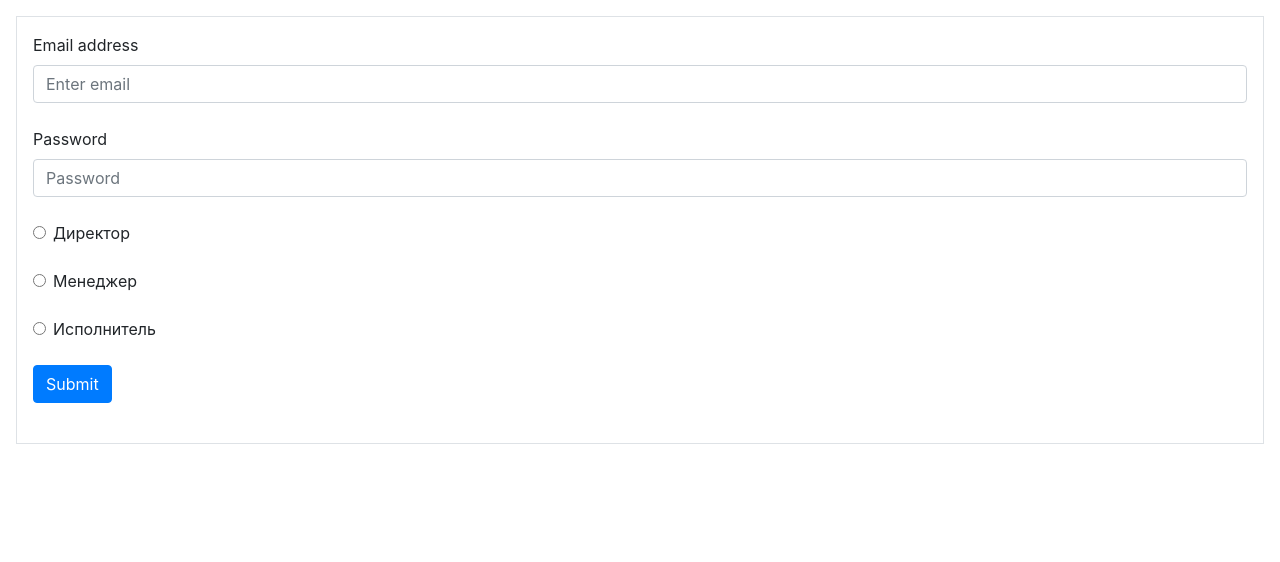
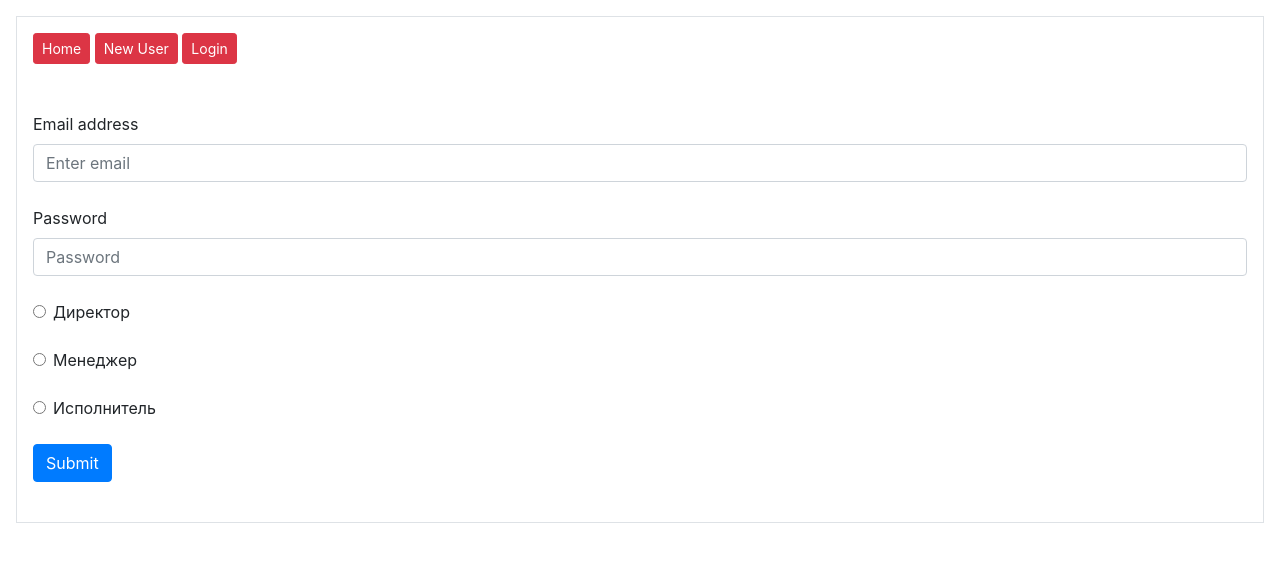
Before and after one commit to Gogeruk/junior_php_dev_TestTask_php_1_test_task_mykyta_korsikov, a PHP site: page /new/app/Views/New.php in a window 1280 px wide. Shown: the top 562 px of the page. Run offline with PHP 8.4, Linux system fonts and the light colour scheme; data that the repository does not hold is empty; some libraries are stand-ins or nearby versions.

Commit message:
Navigation added

```diff
--- a/app/app/Controllers/UserController.php
+++ b/app/app/Controllers/UserController.php
@@ -19,7 +19,6 @@ class UserController
         if (!empty($_POST)) {
             $email = $_POST['email'];
             $password = $_POST['password'];
-
             $role = 1; // director
             if (isset($_POST['manager'])) {
                 $role = 2; // manager
--- a/app/app/Views/Login.php
+++ b/app/app/Views/Login.php
@@ -1,5 +1,5 @@
 <?php include('Main.php'); ?>
-
+<?php include('Navigation.php'); ?>
 
 <form class="m-3" action="/login" id="form" method="post">
 
--- /dev/null
+++ b/app/app/Views/Navigation.php
@@ -0,0 +1,15 @@
+<div class="m-3">
+    <div class="mb-4">
+        <div class="mb-4">
+            <a href="http://localhost:8080/">
+                <button class="mb-4 btn btn-sm btn-danger" type="submit">Home</button>
+            </a>
+            <a href="http://localhost:8080/new">
+                <button class="mb-4 btn btn-sm btn-danger" type="submit">New User</button>
+            </a>
+            <a href="http://localhost:8080/login">
+                <button class="mb-4 btn btn-sm btn-danger" type="submit">Login</button>
+            </a>
+        </div>
+    </div>
+</div>
--- a/app/app/Views/New.php
+++ b/app/app/Views/New.php
@@ -1,5 +1,5 @@
 <?php include('Main.php'); ?>
-
+<?php include('Navigation.php'); ?>
 
 <form class="m-3" action="/new" id="form" method="post">
 
```
Also changed, not shown: app/app/Views/Home.php (+1 -10 lines).
